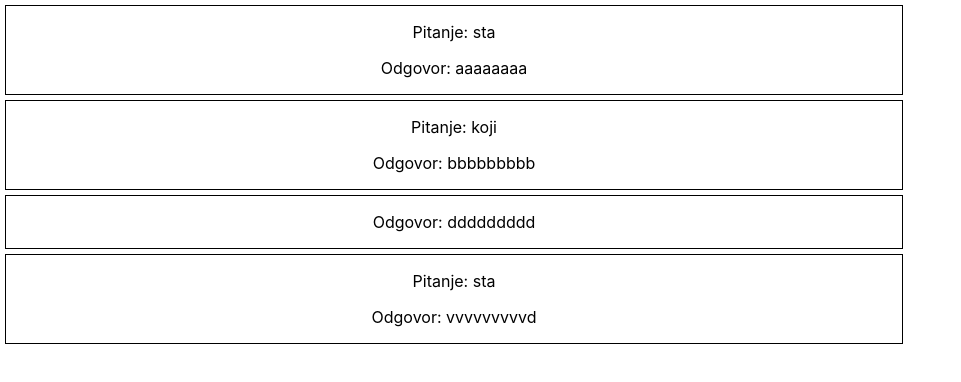
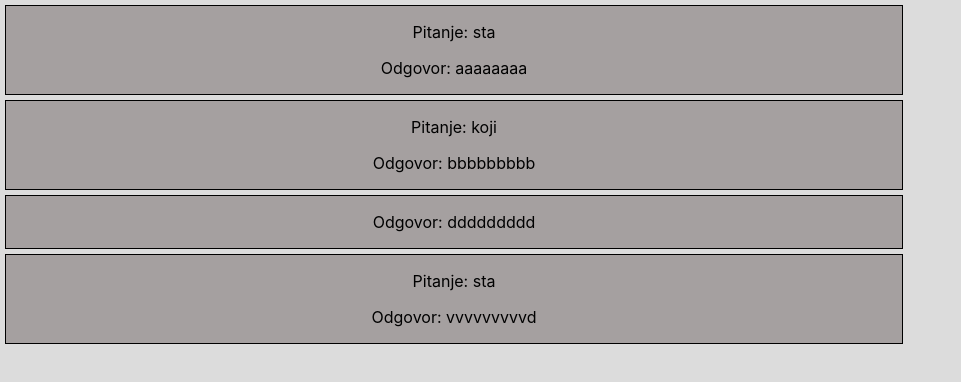
Before and after one commit to dekac9/React-nastavak-radovi, a React (Create React App) app in the folder 13 funkcije vezba prosto/zadatak-propsi-jokes/zadatak/: page / in a window 1280 px wide. Shown: the top 382 px of the page, without its empty margins (0-961 px from the left). Built offline with nearby package versions, Linux system fonts and the light colour scheme.

Commit message:
resen zadatak na jos jedan nacin, ispravniji

```diff
--- a/13 funkcije vezba prosto/zadatak-propsi-jokes/zadatak/src/App.css
+++ b/13 funkcije vezba prosto/zadatak-propsi-jokes/zadatak/src/App.css
@@ -1,4 +1,6 @@
-
+body{
+  background-color: gainsboro;
+}
 .container{
   display: flex;
   flex-direction: column;
@@ -7,6 +9,7 @@
 }
 
 .kartica{
+  background-color: rgb(165, 160, 160);
   border: black 1px solid;
   margin:5px;
   width:70%;
--- a/13 funkcije vezba prosto/zadatak-propsi-jokes/zadatak/src/Joke.js
+++ b/13 funkcije vezba prosto/zadatak-propsi-jokes/zadatak/src/Joke.js
@@ -1,25 +1,15 @@
-import React from 'react'
+import React from "react";
 
 
 
-function Joke(props){
- if(props.obj.pitanje!==""){
-  console.log(props.obj.pitanje)
+function Joke(props) {
+
   return (
-<div className="kartica">
-<p>Pitanje: {props.obj.pitanje}</p>
-<p>Odgovor: {props.obj.odgovor}</p>
-</div>
-  )
- }else{
-   return (
     <div className="kartica">
-    <p>Odgovor: {props.obj.odgovor}</p>
+      <p style={{display:!props.obj.pitanje && "none"}}>Pitanje: {props.obj.pitanje}</p>
+      <p>Odgovor: {props.obj.odgovor}</p>
     </div>
-   )
- }
-
-
+  );
 }
 
-export default Joke
+export default Joke;
```
